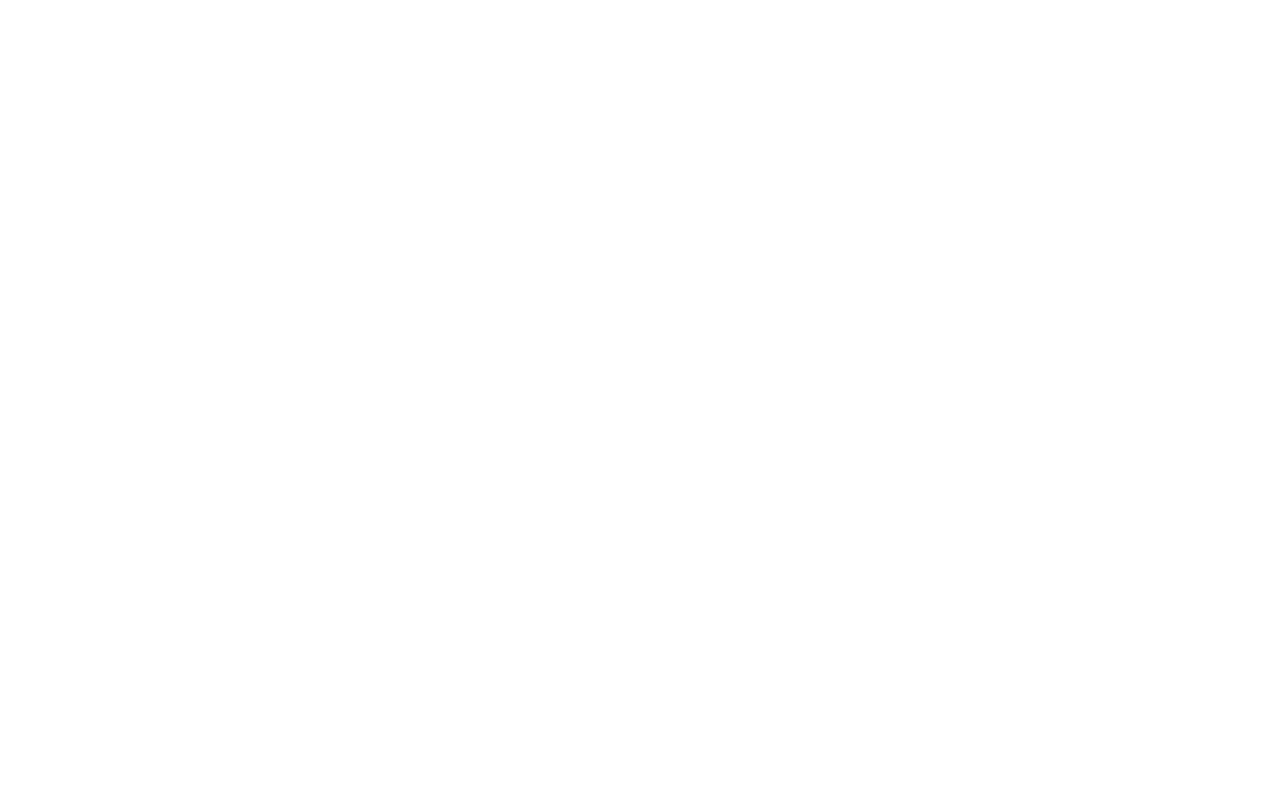
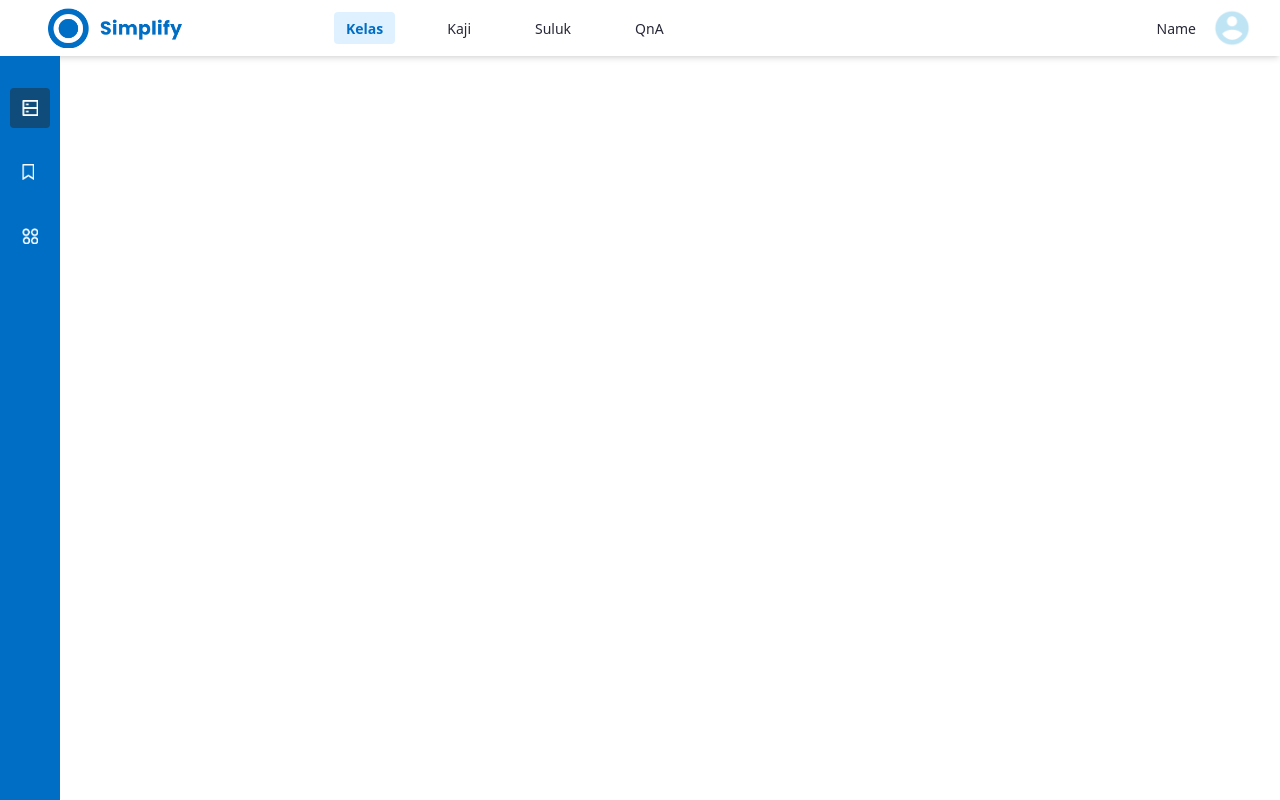
Before and after one commit to nurudin-h01/Simplify, a React (Create React App) app: page /profil in a window 1280 px wide. Before the commit this address had no page. Built offline with nearby package versions, Linux system fonts and the light colour scheme.

Commit message:
fixed navbar and tab

```diff
--- a/src/App.js
+++ b/src/App.js
@@ -1,12 +1,12 @@
-import {BrowserRouter as Router, Routes, Route} from 'react-router-dom'
+import {Routes, Route} from 'react-router-dom'
 import Dashboard from 'pages/Dashboard';
+import Profil from 'pages/Profil';
+
 
 function App() {
 
   return (
-      <Routes>
-        <Route path="/" element={<Dashboard />} />
-      </Routes>
+      <div></div>
   );
 }
 
--- a/src/components/navbar.jsx
+++ b/src/components/navbar.jsx
@@ -7,7 +7,7 @@ import { useLocation } from "react-router-dom";
 export default function Navbar({ children }) {
   let location = useLocation()
   return (
-    <div className="flex py-2 px-7 w-full shadow-md ">
+    <div className="m-0 flex py-2 px-7 w-full shadow-md fixed">
        <div className="grid grid-cols-12 w-full">
             <div className="col-span-3 my-auto">
                 <img src={image} className="h-10 aspect-auto ml-5" alt="" srcset="" />
--- a/src/components/search.jsx
+++ b/src/components/search.jsx
@@ -4,7 +4,7 @@ export default function search() {
   return (
     <div className='relative flex items-center'>
         <i className='text-gray-400 h-3 w-3 fa-solid fa-magnifying-glass absolute ml-3 mt-4'></i>
-        <input type="text" className='pr-3 pl-9 mt-5 block w-1/2 px-3 py-2 bg-white border border-slate-300 rounded-md text-sm shadow-sm
+        <input type="text" className='font-poppins pr-3 pl-9 mt-5 block w-1/2 px-3 py-2 bg-white border border-slate-300 rounded-md text-sm shadow-sm
         placeholder-slate-400 focus:outline-none focus:border-sky-500 focus:ring-1 focus:ring-sky-500'
         placeholder='cari' />
     </div>
--- a/src/components/tab.jsx
+++ b/src/components/tab.jsx
@@ -5,7 +5,7 @@ import cupboard from "../icon/cupboard.png";
 
 export default function Tab({children}){
     return(
-        <div className="grid grid-cols-[60px_auto] w-full h-screen">
+        <div className="mt-14 fixed grid grid-cols-[60px_auto] w-full h-screen">
             <div className=" bg-[#006EC5] flex flex-col">
                 <ul className="py-5 mx-auto">
                     <li className="">
--- a/src/index.js
+++ b/src/index.js
@@ -17,7 +17,8 @@ root.render(
   <React.StrictMode>
     <RecoilRoot>
       <BrowserRouter>
-        <Routers></Routers>
+        <Routers>
+        </Routers>
       </BrowserRouter>
     </RecoilRoot>
   </React.StrictMode>
--- a/src/pages/Dashboard.jsx
+++ b/src/pages/Dashboard.jsx
@@ -12,7 +12,7 @@ function Dashboard() {
     const [formstate, setformstate] = useRecoilState(classatom);
     const classvalue = useRecoilValue(classselector)
     return (
-        <div className="">
+        <div className="relative">
             <Navbar></Navbar>
             <Tab>
                 <div className='grid grid-cols-12'>
--- /dev/null
+++ b/src/pages/Profil.jsx
@@ -0,0 +1,12 @@
+import React from 'react'
+import Navbar from 'components/navbar'
+import Tab from 'components/tab'
+
+export default function Profil() {
+  return (
+    <div>
+        <Navbar></Navbar>
+        <Tab></Tab>
+    </div>
+  )
+}
--- a/src/routes/index.js
+++ b/src/routes/index.js
@@ -1,10 +1,13 @@
 import { Routes, Route } from "react-router";
-import App from "../App";
+import Dashboard from "pages/Dashboard";
+import Profil from "pages/Profil";
+
 
 export default function Routers() {
   return (
     <Routes>
-      <Route path="/" element={<App />}></Route>
+        <Route path="/" element={<Dashboard />} />
+        <Route path="/profil" element={<Profil />} />
     </Routes>
   );
 }
```
Also changed, not shown: src/components/index.js (deleted), src/pages/index.js (deleted).
